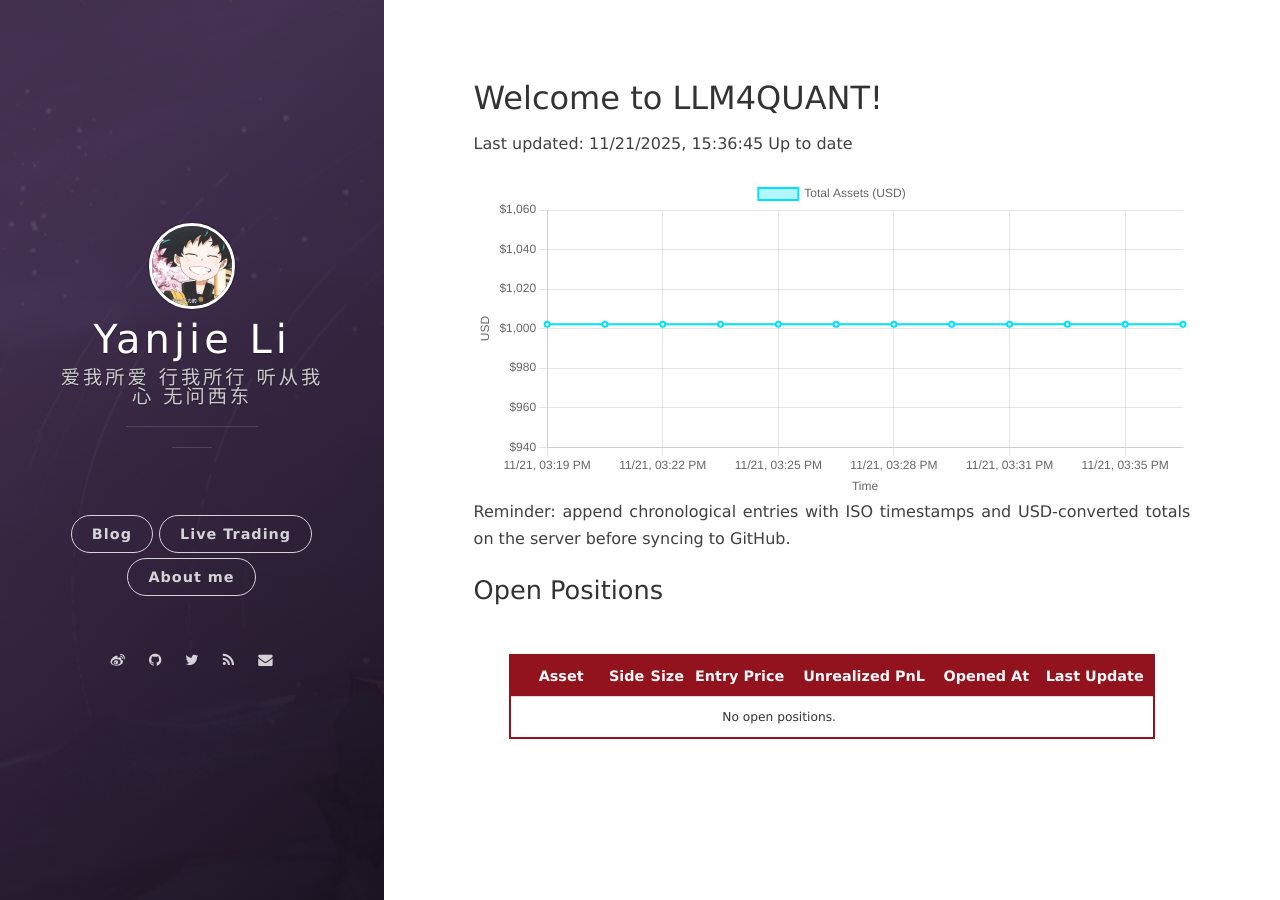
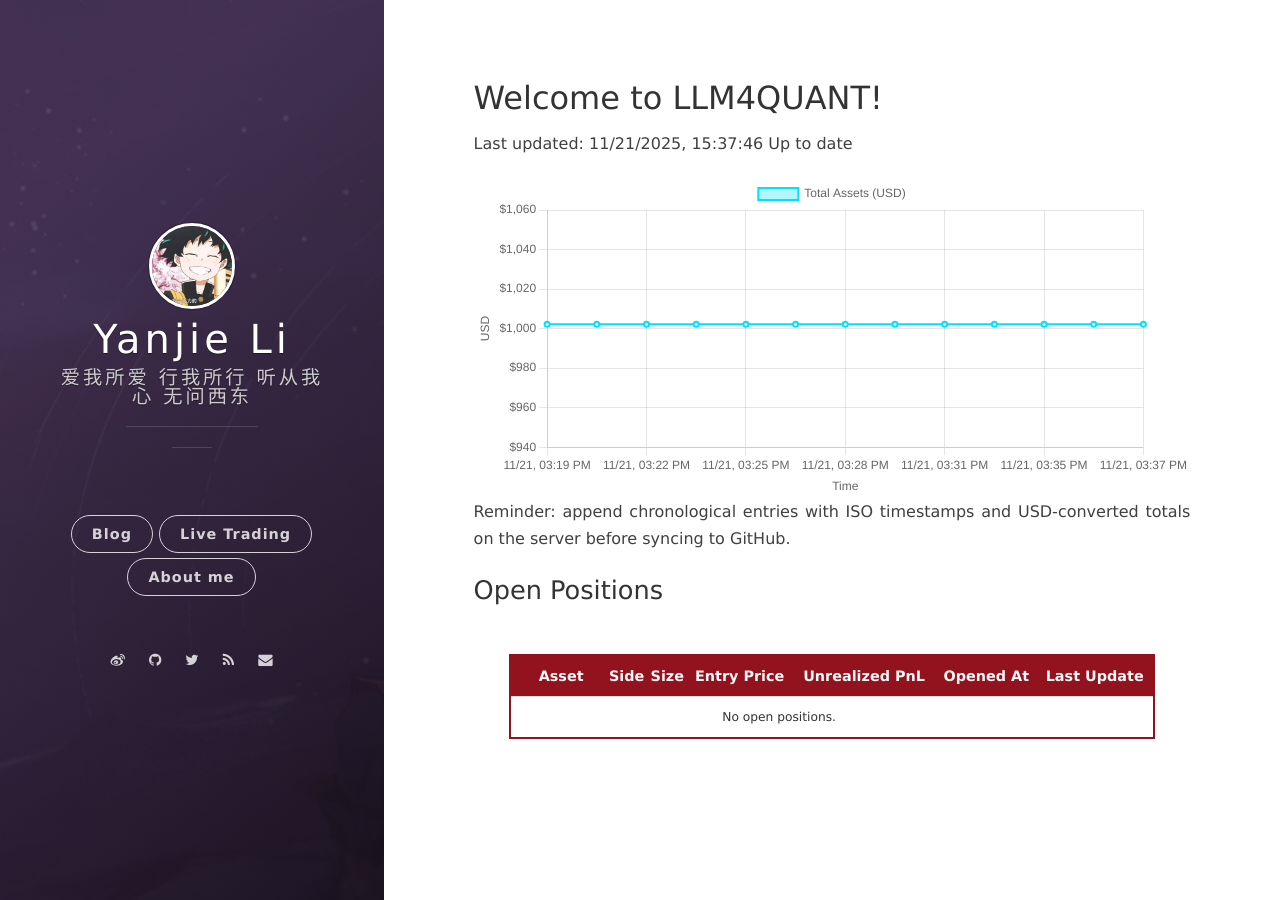
Before and after one commit to leeyegy/leeyegy.github.io, a Jekyll site: the page built from live-trading.html, in a window 1280 px wide. Built offline with Jekyll 4.4.1, drawn with Linux system fonts in a browser that asks for light colours; nearby versions of some CDN libraries.

Commit message:
AccountMonitor: update balance history 2025-11-21T23:37:46+08:00

```diff
--- a/assets/data/binance/balance-history.json
+++ b/assets/data/binance/balance-history.json
@@ -1,5 +1,5 @@
 {
-  "generatedAt": "2025-11-21T23:36:45+08:00",
+  "generatedAt": "2025-11-21T23:37:46+08:00",
   "asset": "total_usd_value",
   "history": [
     {
@@ -49,6 +49,10 @@
     {
       "timestamp": "2025-11-21T23:36:45+08:00",
       "totalUsd": 1002.16734911
+    },
+    {
+      "timestamp": "2025-11-21T23:37:46+08:00",
+      "totalUsd": 1002.16734911
     }
   ]
 }
```
